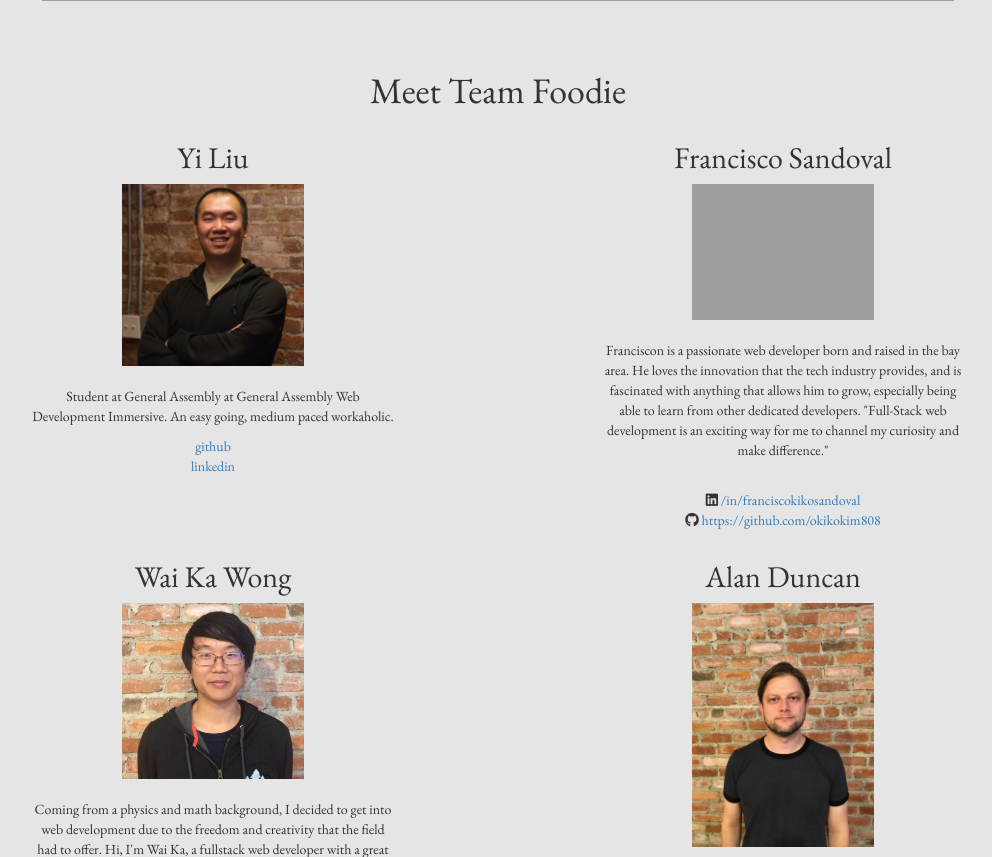
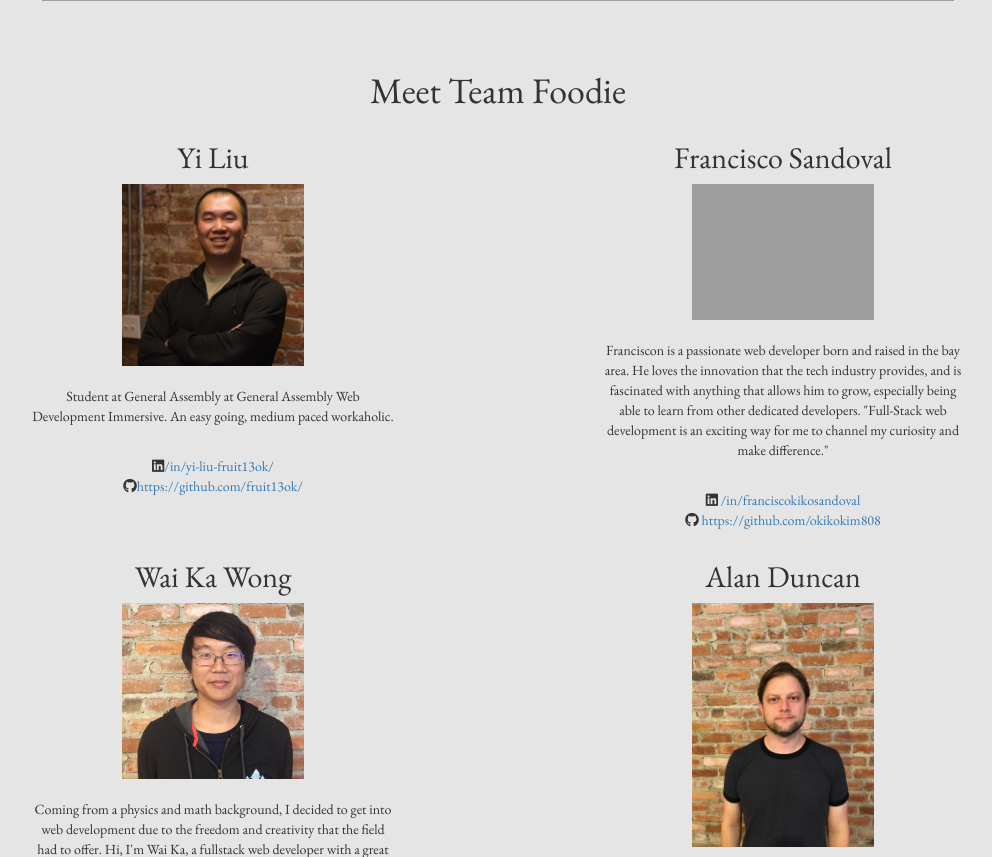
Before and after one commit to aduncan12/project-02, a Django app: page /about/ in a window 1280 px wide. Shown: the part 1023-1880 px from the top of the page, without its empty margins (142-1134 px from the left). Run offline with Django 3.2, Linux system fonts and the light colour scheme; some libraries are stand-ins or nearby versions; some web fonts are replaced; grey boxes are pictures that could not be loaded.

Commit message:
finished about page

```diff
--- a/foodie/templates/foodie/about.html
+++ b/foodie/templates/foodie/about.html
@@ -19,8 +19,8 @@
             <h2>Yi Liu</h2>
             <img src="{% static 'images/yi.jpg' %}" class="biopic">
             <p class='bio'>Student at General Assembly at General Assembly Web Development Immersive. An easy going, medium paced workaholic.</p>
-            <a href="https://github.com/fruit13ok/">github</a>
-            <a href="https://www.linkedin.com/in/yi-liu-fruit13ok/">linkedin</a>
+            <p><i class="fab fa-linkedin"></i><a href="https://www.linkedin.com/in/yi-liu-fruit13ok/">/in/yi-liu-fruit13ok/</a><br>
+            <i class="fab fa-github"></i><a href="https://github.com/fruit13ok/">https://github.com/fruit13ok/</a></p>
         </div>
         <div class="member" id="francisco">
             <h2>Francisco Sandoval</h2>
```
